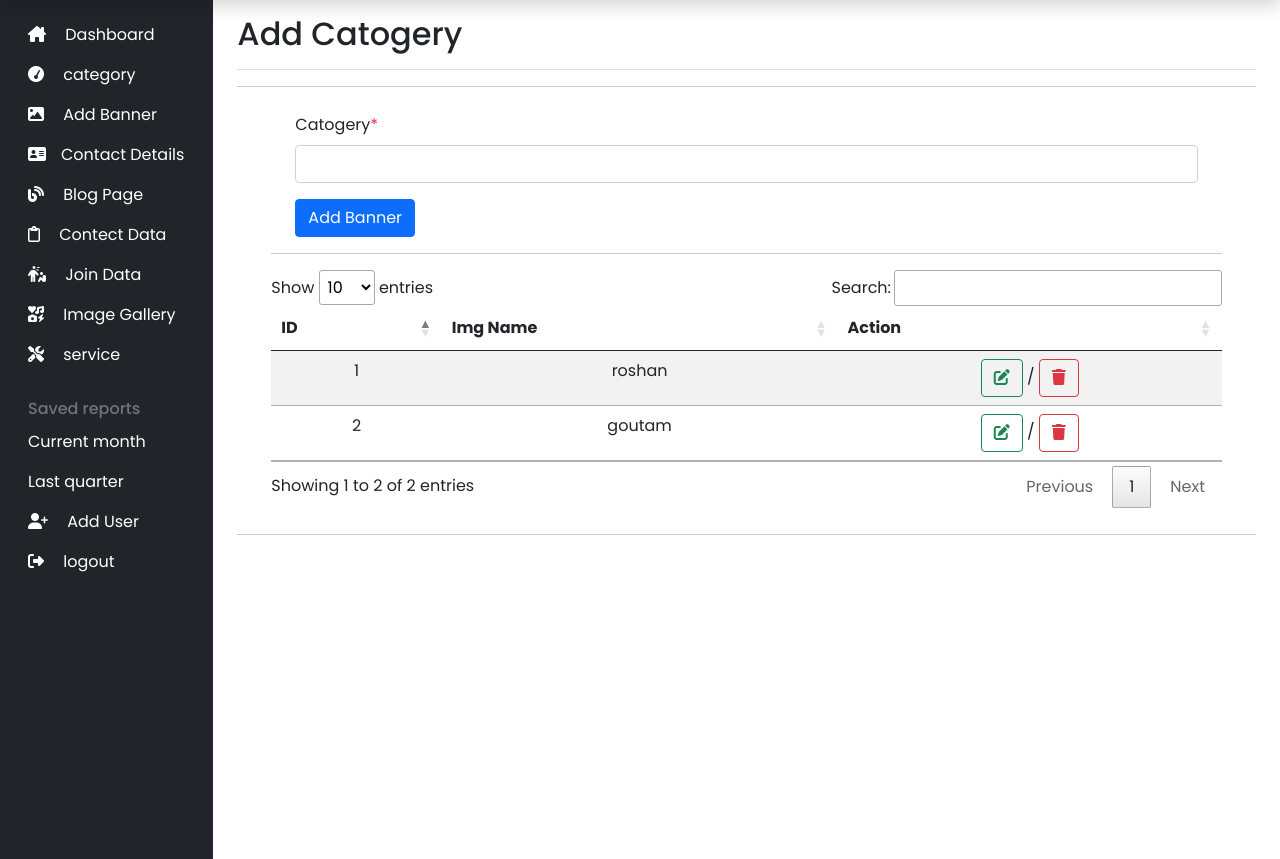
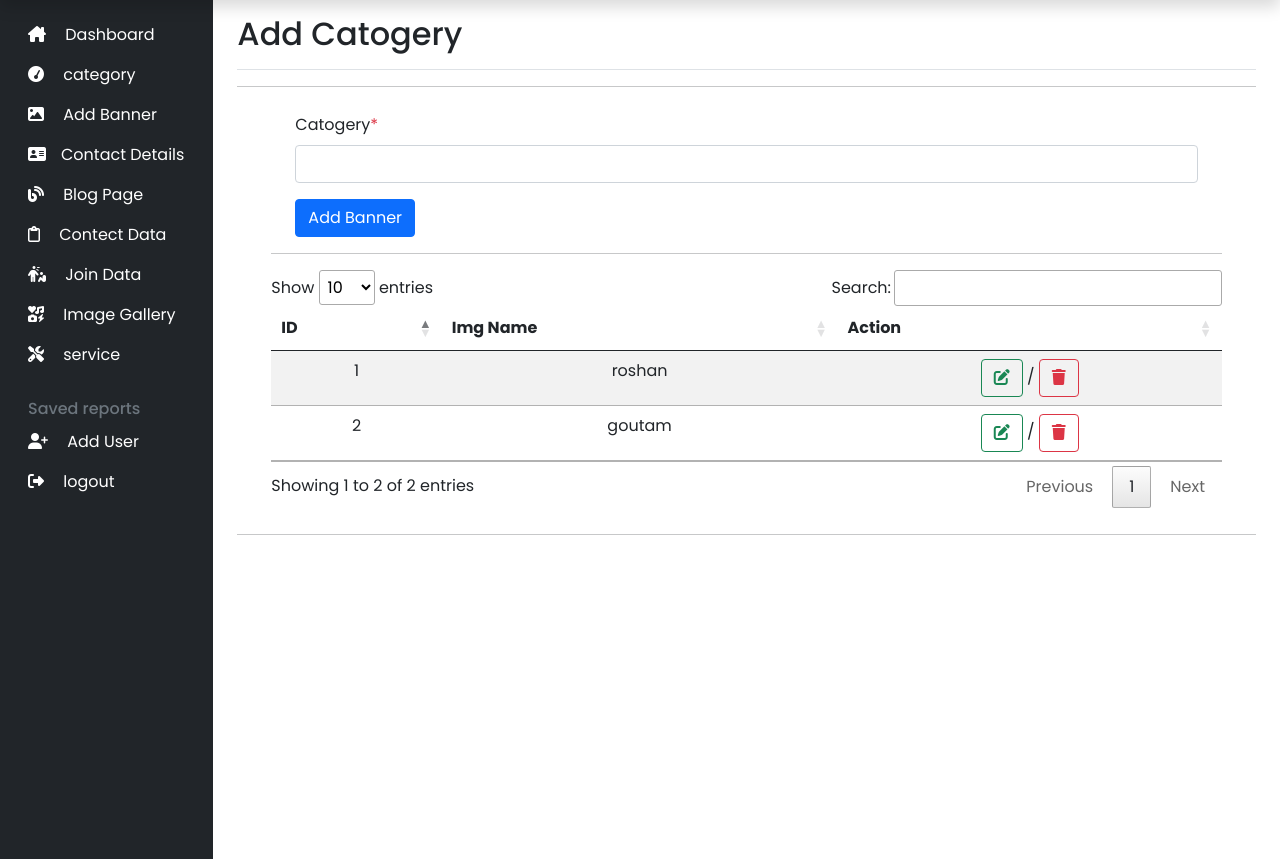
Before and after one commit to blackheadhackr/digitalmarketing, a CodeIgniter app: page /digitalmarketing/index.php/welcome/load_catg in a window 1280 px wide. Shown: the part 41-900 px from the top of the page. Run offline with CodeIgniter, Linux system fonts and the light colour scheme; a user stored in the database is signed in; data comes from the database, SQL or seed files in the repository; some libraries are stand-ins or nearby versions.

Commit message:
unwanted code remove

```diff
--- a/application/views/admin/include/sidebar.php
+++ b/application/views/admin/include/sidebar.php
@@ -57,22 +57,12 @@
             </a>
         </h6>
         <ul class="nav flex-column mb-2">
-            <li class="nav-item">
-                <a class="nav-link" href="#">
-                    Current month
-                </a>
-            </li>
-            <li class="nav-item">
-                <a class="nav-link" href="#">
-                    Last quarter
-                </a>
-            </li>
             <?php if($this->session->userdata('usertype') == 'admin' || $this->session->userdata('usertype') == 'super admin') { ?>
-            <li class="nav-item">
-                <a class="nav-link" href="<?=base_url('create-user')?>"><i class="fa-solid fa-user-plus"></i>
-                    Add User
-                </a>
-            </li>
+                <li class="nav-item">
+                    <a class="nav-link" href="<?=base_url('create-user')?>"><i class="fa-solid fa-user-plus"></i>
+                        Add User
+                    </a>
+                </li>
             <?php }?>
             <li class="nav-item">
                 <a class="nav-link" href="<?=base_url('Login_admin/logout')?>"><i class="fa-solid fa-right-from-bracket"></i>
```
